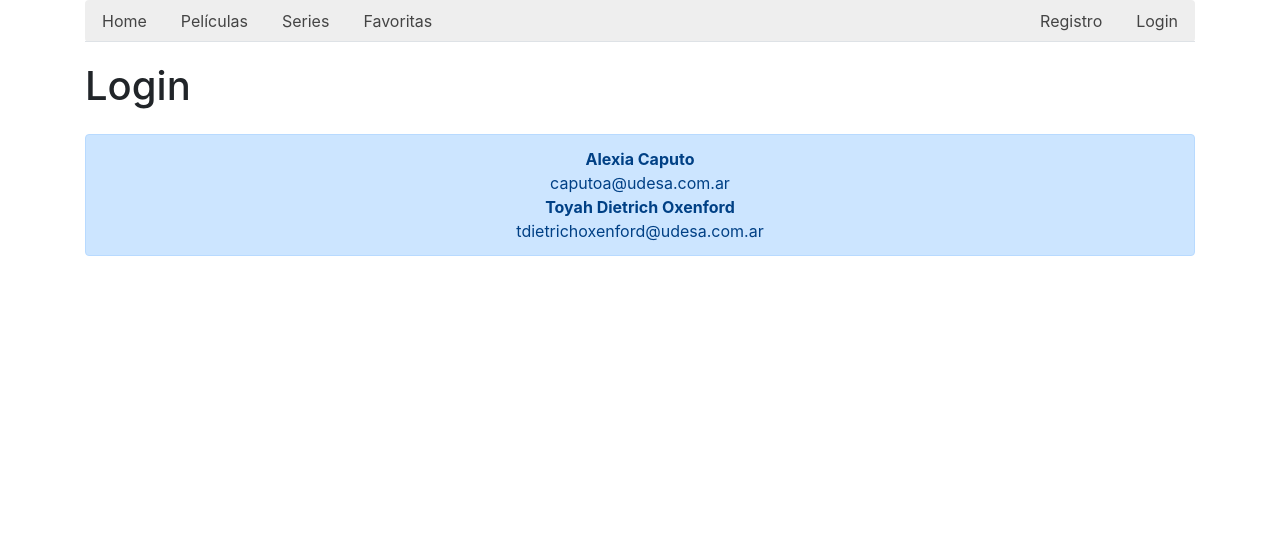
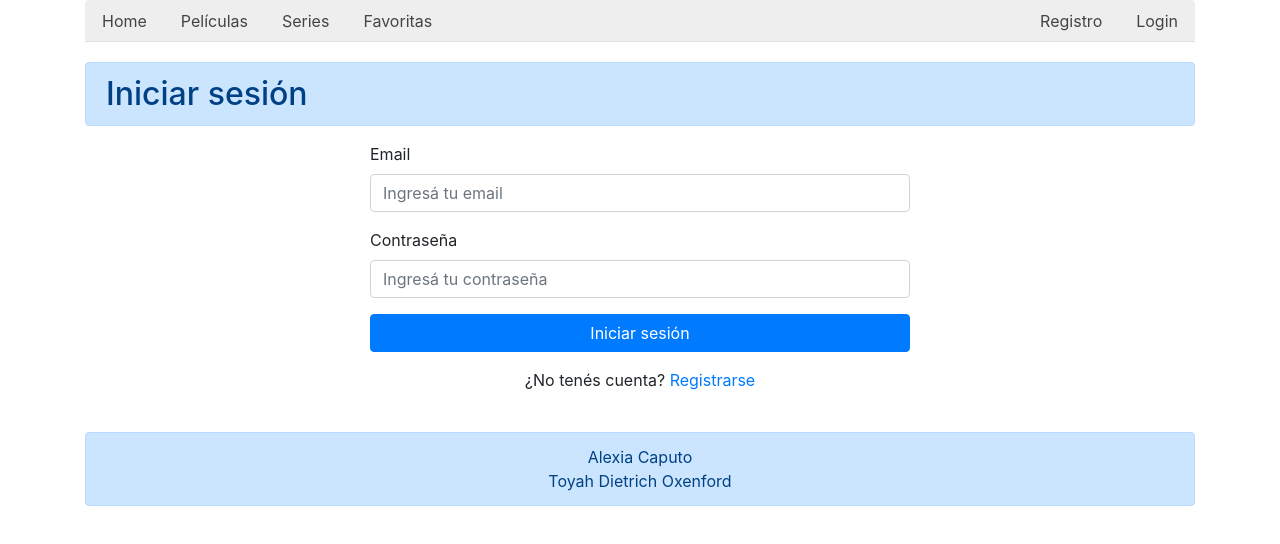
Before and after one commit to AlexiaCaputo/ProyectoIntegrador, a React (Create React App) app in the folder proyecto-integrador/: page /login in a window 1280 px wide. Shown: the top 544 px of the page. Built offline with nearby package versions, Linux system fonts and the light colour scheme.

Commit message:
hice la screen que login

```diff
--- a/proyecto-integrador/src/components/Footer/Footer.js
+++ b/proyecto-integrador/src/components/Footer/Footer.js
@@ -7,11 +7,9 @@ class Footer extends Component {
       integrantes: [
         {
           nombre: "Alexia Caputo",
-          mail: "caputoa@udesa.com.ar"
         },
         {
           nombre: "Toyah Dietrich Oxenford",
-          mail: "tdietrichoxenford@udesa.com.ar"
         }
       ]
     };
@@ -23,8 +21,7 @@ class Footer extends Component {
 
         {this.state.integrantes.map((integrante, idx) => (
           <div key={idx}>
-            <p className="mb-0"><strong>{integrante.nombre}</strong></p>
-            <p className="mb-0">{integrante.mail}</p>
+            <p className="mb-0">{integrante.nombre}</p>
           </div>
         ))}
 
--- a/proyecto-integrador/src/screen/Login/Login.js
+++ b/proyecto-integrador/src/screen/Login/Login.js
@@ -1,5 +1,77 @@
-function Login() {
-  return <h1>Login</h1>
- }
+import React, { Component } from "react";
+import { Link } from "react-router-dom";
+
+class Login extends Component {
+  constructor(props) {
+    super(props);
+    this.state = {
+      email: "",
+      password: ""
+    };
+  }
+
+  evitarSubmit(event) {
+    event.preventDefault();
+  }
+
+  controlarEmail(event) {
+    this.setState({
+      email: event.target.value
+    });
+  }
+
+  controlarPassword(event) {
+    this.setState({
+      password: event.target.value
+    });
+  }
+  render() {
+    return (
+      <div>
+        <h2 className="alert alert-primary">Iniciar sesión</h2>
+
+        <div className="row justify-content-center">
+          <div className="col-md-6">
+            <form onSubmit={(event) => this.evitarSubmit(event)}>
+              <div className="form-group">
+                <label htmlFor="email">Email</label>
+                <input
+                  type="email"
+                  className="form-control"
+                  id="email"
+                  name="email"
+                  placeholder="Ingresá tu email"
+                  value={this.state.email}
+                  onChange={(event) => this.controlarEmail(event)}
+                />
+              </div>
+
+              <div className="form-group">
+                <label htmlFor="password">Contraseña</label>
+                <input
+                  type="password"
+                  className="form-control"
+                  id="password"
+                  name="password"
+                  placeholder="Ingresá tu contraseña"
+                  value={this.state.password}
+                  onChange={(event) => this.controlarPassword(event)}
+                />
+              </div>
+
+              <button type="submit" className="btn btn-primary btn-block">
+                Iniciar sesión
+              </button>
+            </form>
+
+            <p className="mt-3 text-center">
+              ¿No tenés cuenta? <Link to="/register">Registrarse</Link>
+            </p>
+          </div>
+        </div>
+      </div>
+    );
+  }
+}
 
 export default Login;
```
